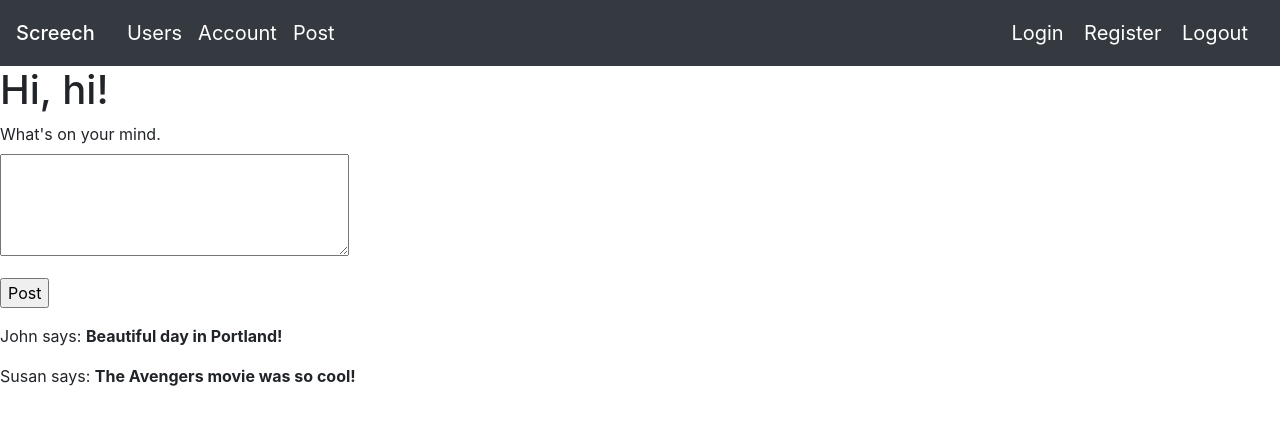
After one commit to LDAdug/ProjectPro1, a Flask app: page /post in a window 1280 px wide. The commit adds this page. Shown: the top 425 px of the page. Run offline with Flask 2, Linux system fonts and the light colour scheme; a user stored in the database is signed in.

Commit message:
Added Posting message function

```diff
--- a/app/forms.py
+++ b/app/forms.py
@@ -2,6 +2,11 @@ from flask_wtf import FlaskForm
 from wtforms import StringField, PasswordField, BooleanField, SubmitField
 from wtforms.validators import ValidationError, DataRequired, Email, EqualTo, InputRequired
 from app.models import User
+
+from wtforms.validators import Length
+from wtforms import TextAreaField
+
+
 
 class LoginForm(FlaskForm):
     username = StringField('Username', validators=[DataRequired()])
@@ -27,3 +32,7 @@ class RegistrationForm(FlaskForm):
         user = User.query.filter_by(email=email.data).first()
         if user is not None:
             raise ValidationError('Please use a different email address.')
+
+class PostForm(FlaskForm):
+    post = TextAreaField("What's on your mind. ", validators=[DataRequired(), Length(min=1, max=100)])
+    submit = SubmitField('Post')
--- a/app/routes.py
+++ b/app/routes.py
@@ -9,6 +9,10 @@ from flask_login import current_user
 from flask_login import login_required
 from flask_login import login_user
 from flask_login import logout_user
+from app.forms import PostForm
+from app.models import Post
+
+
 
 
 @myapp_obj.route('/private')
@@ -100,3 +104,28 @@ def account():
     print(user.name)
 
     return render_template("profile.html", user=user)
+
+@myapp_obj.route('/post', methods=['GET','POST'])
+#@myapp_obj.route('/index',methods=['GET','POST'])
+@login_required
+def index():
+    form = PostForm()
+    if form.validate_on_submit():
+        post = Post(body=form.post.data, author=current_user)
+        db.session.add(post)
+        db.session.commit()
+        flash('Your latest message has been posted!')
+        return redirect(url_for('index'))
+    #delete below
+    posts = [
+        {
+            'author': {'username': 'John'},
+            'body': 'Beautiful day in Portland!'
+        },
+        {
+            'author': {'username': 'Susan'},
+            'body': 'The Avengers movie was so cool!'
+        }
+    ]    #fake generated posts (delete later)
+
+    return render_template("post.html", title='Home Page', form=form, posts=posts) #renders posting page generated by given html
--- a/app/templates/base.html
+++ b/app/templates/base.html
@@ -17,6 +17,7 @@
           Screech</span></a>
           <a class="navbar-brand" href="/users">Users</a>
           <a class="navbar-brand" href="/account">Account</a>
+          <a class="navbar-brand" href="/post">Post</a>
         </form>
         <!-- Align login and register to the right-->
         <div>
--- /dev/null
+++ b/app/templates/post.html
@@ -0,0 +1,21 @@
+{% extends "base.html" %}
+
+{% block mycontent %}
+    <h1>Hi, {{ current_user.username }}!</h1>
+    <form action="" method="post">
+        {{ form.hidden_tag() }}
+        <p>
+            {{ form.post.label }}<br>
+            {{ form.post(cols=32, rows=4) }}<br>
+            {% for error in form.post.errors %}
+            <span style="color: red;">[{{ error }}]</span>
+            {% endfor %}
+        </p>
+        <p>{{ form.submit() }}</p>
+    </form>
+    {% for post in posts %}
+    <p>
+    {{ post.author.username }} says: <b>{{ post.body }}</b>
+    </p>
+    {% endfor %}
+{% endblock %}
```
